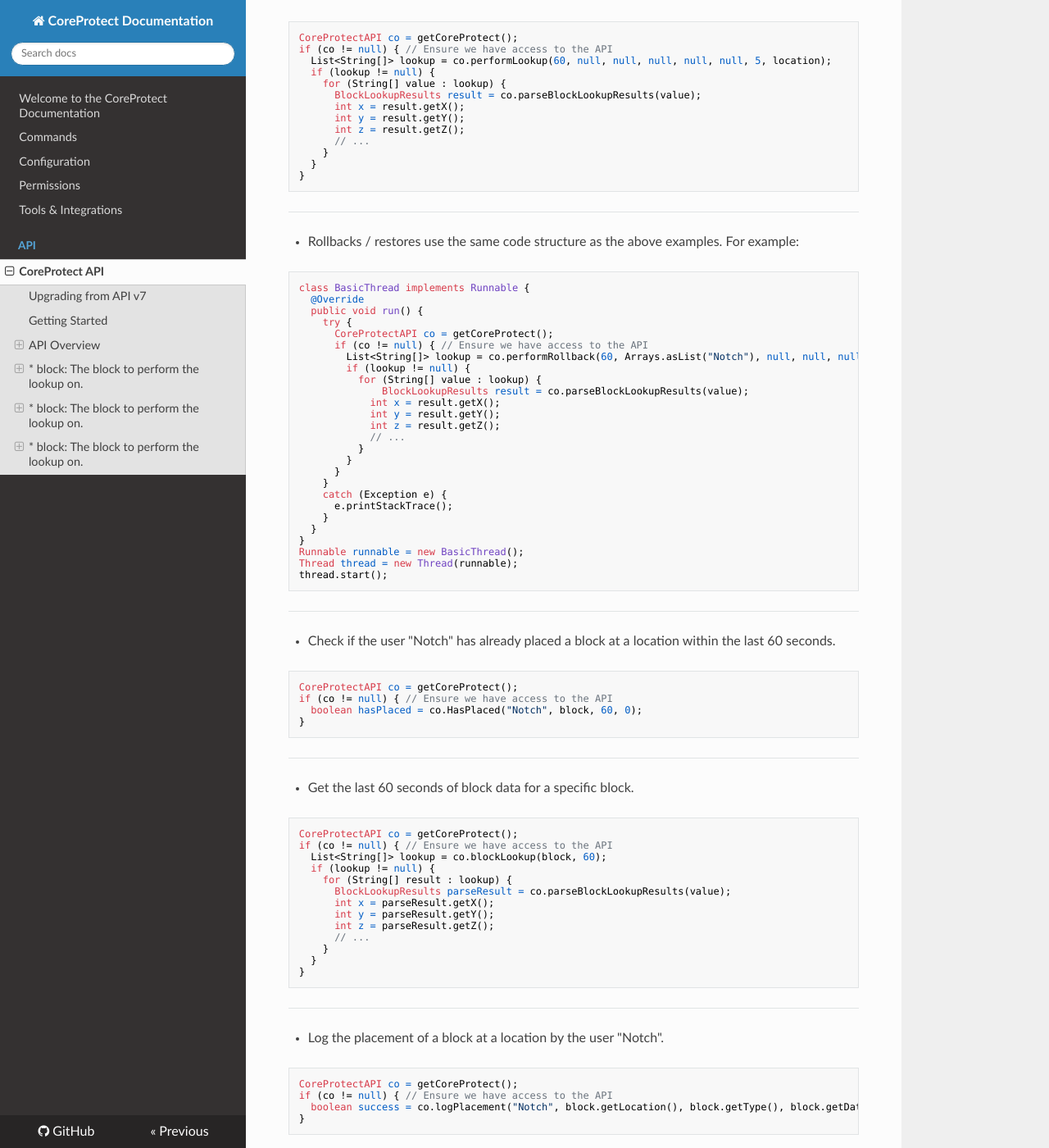
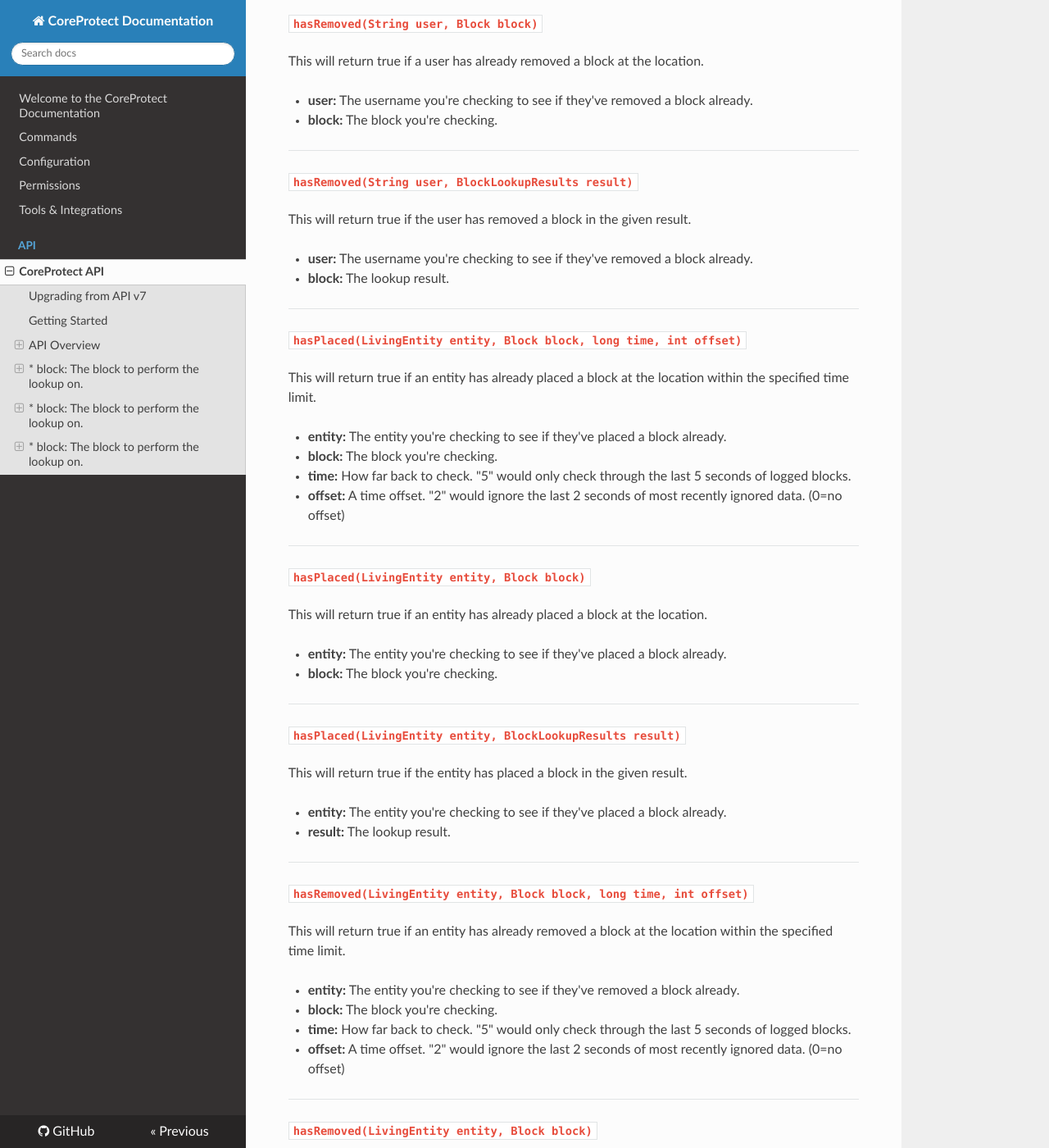
Before and after one commit to PlayPro/CoreProtect, an MkDocs documentation site: the page built from docs/api/index.md, in a window 1280 px wide and 1400 px high, scrolled down 10653 px. Shown: the whole window at 82% size. Built offline with MkDocs 1.6.1, drawn with Linux system fonts in a browser that asks for light colours; nearby versions of some CDN libraries; some of the changed text lies outside the part shown.

Commit message:
More methods to make things easier and docs updates

````diff
--- a/docs/api/index.md
+++ b/docs/api/index.md
@@ -37,6 +37,26 @@ BlockLookupResults parseBlockLookupResults(String[] results)
 
 ContainerLookupResults parseContainerLookupResult(String[] results)
 
+boolean hasPlaced(String user, Block block)
+
+boolean hasRemoved(String user, Block block)
+
+boolean hasPlaced(LivingEntity entity, Block block)
+
+boolean hasPlaced(LivingEntity entity, Block block, long time, long offset)
+
+boolean hasRemoved(LivingEntity entity, Block block, long time, long offset)
+
+boolean hasRemoved(LivingEntity entity, Block block)
+
+boolean hasRemoved(LivingEntity entity, BlockLookupResults result)
+
+boolean hasPlaced(LivingEntity entity, BlockLookupResults result)
+
+boolean hasPlaced(String user, BlockLookupResults result)
+
+boolean hasRemoved(String user, BlockLookupResults result)
+
 // ParseResult
 String getEntity()
 
@@ -47,6 +67,15 @@ Block getBlock()
 Location getLocation()
 
 World getWorld()
+
+// BlockLookupResults
+boolean hasRemoved(String entity)
+
+boolean hasPlaced(String entity)
+
+boolean hasRemoved(LivingEntity entity)
+
+boolean hasPlaced(LivingEntity entity)
 
 // ContainerLookupResults
 Inventory getInventory()
@@ -239,6 +268,14 @@ ___
 
 ```java
 BlockData getBlockData()
+
+boolean hasRemoved(String entity)
+
+boolean hasPlaced(String entity)
+
+boolean hasRemoved(LivingEntity entity)
+
+boolean hasPlaced(LivingEntity entity)
 ```
 
 ___
@@ -457,6 +494,24 @@ This will return true if a user has already placed a block at the location withi
 
 ---
 
+#### `hasPlaced(String user, Block block)`
+
+This will return true if a user has already placed a block at the location.
+
+* **user:** The username you're checking to see if they've placed a block already.
+* **block:** The block you're checking.
+
+---
+
+#### `hasPlaced(String user, BlockLookupResults result)`
+
+This will return true if the user has placed a block in the given result.
+
+* **user:** The username you're checking to see if they've placed a block already.
+* **result:** The lookup result.
+
+---
+
 #### `hasRemoved(String user, Block block, long time, int offset)`
 
 This will return true if a user has already removed a block at the location within the specified time limit.
@@ -465,6 +520,82 @@ This will return true if a user has already removed a block at the location with
 * **block:** The block you're checking.
 * **time:** How far back to check. "5" would only check through the last 5 seconds of logged blocks.
 * **offset:** A time offset. "2" would ignore the last 2 seconds of most recently ignored data. (0=no offset)
+
+---
+
+#### `hasRemoved(String user, Block block)`
+
+This will return true if a user has already removed a block at the location.
+
+* **user:** The username you're checking to see if they've removed a block already.
+* **block:** The block you're checking.
+
+---
+
+#### `hasRemoved(String user, BlockLookupResults result)`
+
+This will return true if the user has removed a block in the given result.
+
+* **user:** The username you're checking to see if they've removed a block already.
+* **block:** The lookup result.
+
+---
+
+#### `hasPlaced(LivingEntity entity, Block block, long time, int offset)`
+
+This will return true if an entity has already placed a block at the location within the specified time limit.
+
+* **entity:** The entity you're checking to see if they've placed a block already.
+* **block:** The block you're checking.
+* **time:** How far back to check. "5" would only check through the last 5 seconds of logged blocks.
+* **offset:** A time offset. "2" would ignore the last 2 seconds of most recently ignored data. (0=no offset)
+
+---
+
+#### `hasPlaced(LivingEntity entity, Block block)`
+
+This will return true if an entity has already placed a block at the location.
+
+* **entity:** The entity you're checking to see if they've placed a block already.
+* **block:** The block you're checking.
+
+---
+
+#### `hasPlaced(LivingEntity entity, BlockLookupResults result)`
+
+This will return true if the entity has placed a block in the given result.
+
+* **entity:** The entity you're checking to see if they've placed a block already.
+* **result:** The lookup result.
+
+---
+
+#### `hasRemoved(LivingEntity entity, Block block, long time, int offset)`
+
+This will return true if an entity has already removed a block at the location within the specified time limit.
+
+* **entity:** The entity you're checking to see if they've removed a block already.
+* **block:** The block you're checking.
+* **time:** How far back to check. "5" would only check through the last 5 seconds of logged blocks.
+* **offset:** A time offset. "2" would ignore the last 2 seconds of most recently ignored data. (0=no offset)
+
+---
+
+#### `hasRemoved(LivingEntity entity, Block block)`
+
+This will return true if an entity has already removed a block at the location.
+
+* **entity:** The entity you're checking to see if they've removed a block already.
+* **block:** The block you're checking.
+
+---
+
+#### `hasRemoved(LivingEntity entity, BlockLookupResults result)`
+
+This will return true if the entity has removed a block in the given result.
+
+* **entity:** The entity you're checking to see if they've removed a block already.
+* **block:** The lookup result.
 
 ---
 
````
Also changed, not shown: 1 other file.
